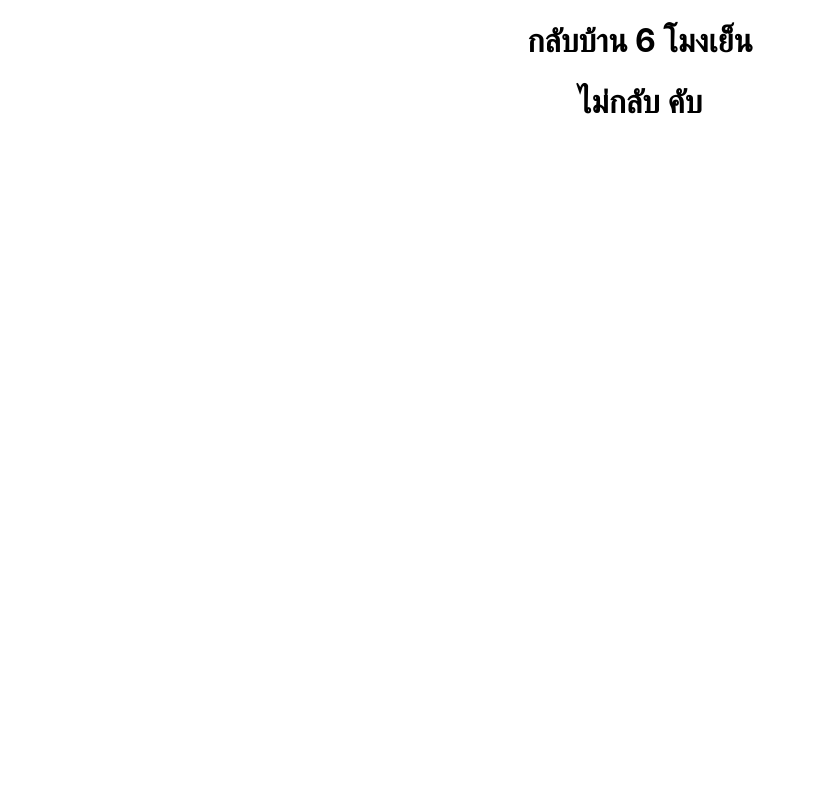
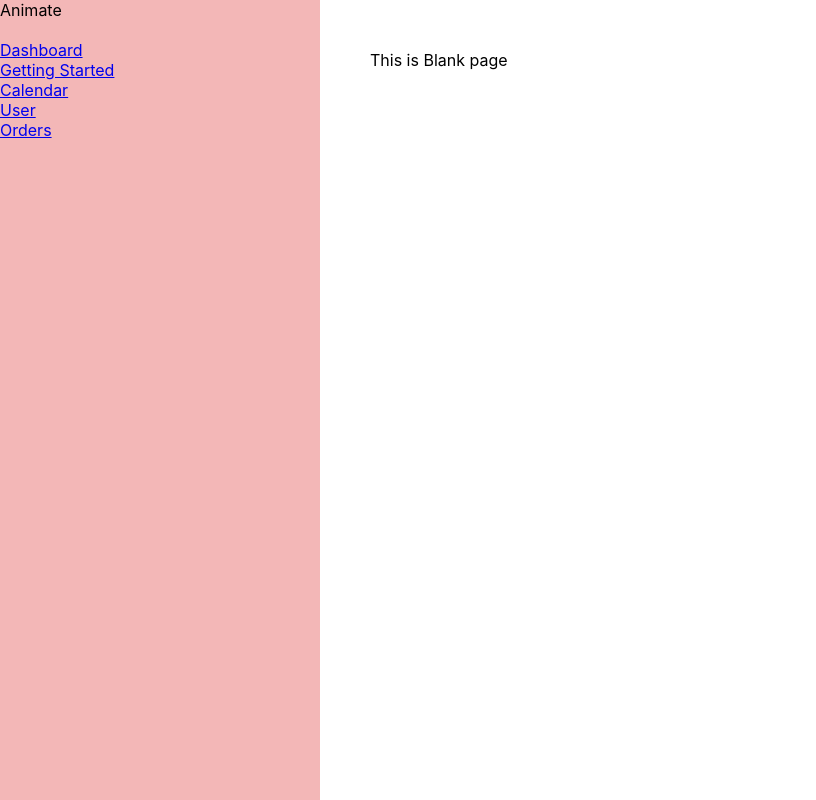
Before and after one commit to ttyysea/EraserProject, a React (Create React App) app: page / in a window 1280 px wide. Shown: the whole page, without its empty margins (0-816 px from the left). Built offline with nearby package versions, Linux system fonts and the light colour scheme.

Commit message:
Menu sidebar

```diff
--- a/package.json
+++ b/package.json
@@ -8,6 +8,7 @@
     "@testing-library/user-event": "^13.5.0",
     "react": "^18.2.0",
     "react-dom": "^18.2.0",
+    "react-router-dom": "^6.16.0",
     "web-vitals": "^2.1.4"
   },
   "scripts": {
--- a/src/App.js
+++ b/src/App.js
@@ -1,19 +1,18 @@
-import logo from './logo.svg';
 import './App.css';
+import { BrowserRouter, Routes, Route } from 'react-router-dom';
+import AppLayout from './components/layout/AppLayout';
+import Home from './pages/Home';
 
 function App() {
-  return (
-    <div className="App">
-      <div>
-        <h1>
-          กลับบ้าน 6 โมงเย็น
-        </h1>
-        <h1>
-          ไม่กลับ คับ
-        </h1>
-      </div>
-    </div>
-  );
+    return (
+        <BrowserRouter>
+            <Routes>
+                <Route path='/' element={<AppLayout />}>
+                    <Route index element={<Home />} />
+                </Route>
+            </Routes>
+        </BrowserRouter>
+    );
 }
 
 export default App;
--- /dev/null
+++ b/src/components/layout/AppLayout.js
@@ -0,0 +1,13 @@
+import { Outlet } from "react-router-dom";
+import Sidebar from "../sidebar/Sidebar";
+
+const AppLayout = () => {
+    return <div style={{
+        padding: '50px 0px 0px 370px'
+    }}>
+        <Sidebar />
+        <Outlet />
+    </div>;
+};
+
+export default AppLayout;
--- /dev/null
+++ b/src/components/sidebar/Sidebar.css
@@ -0,0 +1,56 @@
+.sidebar {
+    position: fixed;
+    top: 0;
+    left: 0;
+    height: 100vh;
+    width: 320px;
+    background-color: #f3b7b7;
+
+    &__logo {
+        display: grid;
+        place-items: center;
+        height: 120px;
+        font-size: 1.5rem;
+        font-weight: 700;
+        font-family: 'Mochiy Pop P one', sans-serif;
+    }
+
+    &__menu {
+        position: relative;
+
+        &__item {
+            display: flex;
+            align-items: center;
+            place-content: flex-start;
+            padding: 1rem 3rem;
+            font-size: 1.25rem;
+            font-weight: 500;
+            color: #555555;
+            transition: color 0.3s ease-in-out;
+
+            &.active {
+                color: #fff;
+            }
+
+            &__icon {
+                margin-right: 1rem;
+
+                i {
+                    font-size: 1.75rem;
+                }
+            }
+        }
+
+        &__indicator {
+            position: absolute;
+            top: 0;
+            left: 50%;
+            width: calc(100% - 40px);
+            border-radius: 10px;
+            background-color: #308efe;
+            z-index: -1;
+            transform: translateX(-50%);
+            transition: 0.3s ease-in-out;
+        }
+    }
+}
--- /dev/null
+++ b/src/components/sidebar/Sidebar.js
@@ -0,0 +1,90 @@
+import { useEffect, useRef, useState } from 'react';
+import { Link, useLocation } from 'react-router-dom';
+import './Sidebar.css';
+
+const sidebarNavItems = [
+    {
+        display: 'Dashboard',
+        icon: <i className='bx bx-home'></i>,
+        to: '/',
+        section: ''
+    },
+    {
+        display: 'Getting Started',
+        icon: <i className='bx bx-star'></i>,
+        to: '/started',
+        section: 'started'
+    },
+    {
+        display: 'Calendar',
+        icon: <i className='bx bx-calendar'></i>,
+        to: '/calendar',
+        section: 'calendar'
+    },
+    {
+        display: 'User',
+        icon: <i className='bx bx-user'></i>,
+        to: '/user',
+        section: 'user'
+    },
+    {
+        display: 'Orders',
+        icon: <i className='bx bx-receipt'></i>,
+        to: '/order',
+        section: 'order'
+    },
+]
+
+const Sidebar = () => {
+    const [activeIndex, setActiveIndex] = useState(0);
+    const [stepHeight, setStepHeight] = useState(0);
+    const sidebarRef = useRef();
+    const indicatorRef = useRef();
+    const location = useLocation();
+
+    useEffect(() => {
+        setTimeout(() => {
+            const sidebarItem = sidebarRef.current.querySelector('.sidebar__menu__item');
+            indicatorRef.current.style.height = `${sidebarItem.clientHeight}px`;
+            setStepHeight(sidebarItem.clientHeight);
+        }, 50);
+    }, []);
+
+    // change active index
+    useEffect(() => {
+        const curPath = window.location.pathname.split('/')[1];
+        const activeItem = sidebarNavItems.findIndex(item => item.section === curPath);
+        setActiveIndex(curPath.length === 0 ? 0 : activeItem);
+    }, [location]);
+
+    return <div className='sidebar'>
+        <div className="sidebar__logo">
+            Animate
+        </div>
+        <div ref={sidebarRef} className="sidebar__menu">
+            <div
+                ref={indicatorRef}
+                className="sidebar__menu__indicator"
+                style={{
+                    transform: `translateX(-50%) translateY(${activeIndex * stepHeight}px)`
+                }}
+            ></div>
+            {
+                sidebarNavItems.map((item, index) => (
+                    <Link to={item.to} key={index}>
+                        <div className={`sidebar__menu__item ${activeIndex === index ? 'active' : ''}`}>
+                            <div className="sidebar__menu__item__icon">
+                                {item.icon}
+                            </div>
+                            <div className="sidebar__menu__item__text">
+                                {item.display}
+                            </div>
+                        </div>
+                    </Link>
+                ))
+            }
+        </div>
+    </div>;
+};
+
+export default Sidebar;
--- /dev/null
+++ b/src/pages/Home.js
@@ -0,0 +1,5 @@
+const Home = () => {
+    return <div>This is Blank page</div>;
+};
+
+export default Home;
```
Also changed, not shown: src/index.js (line endings or trailing spaces), 1 other file (tests, documents, lock files or other folders).
